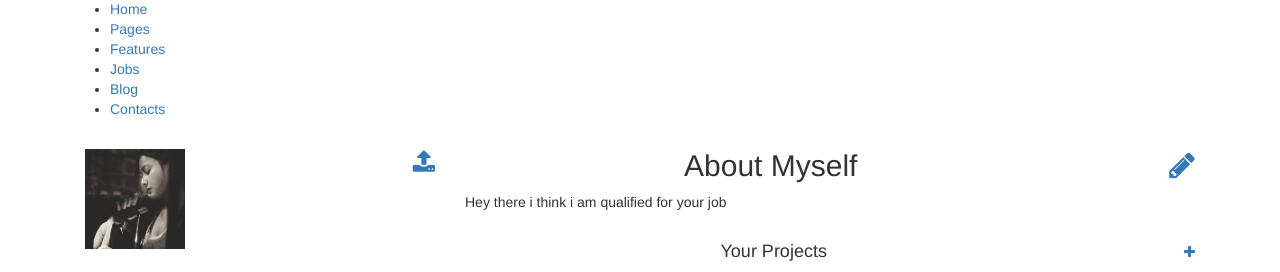
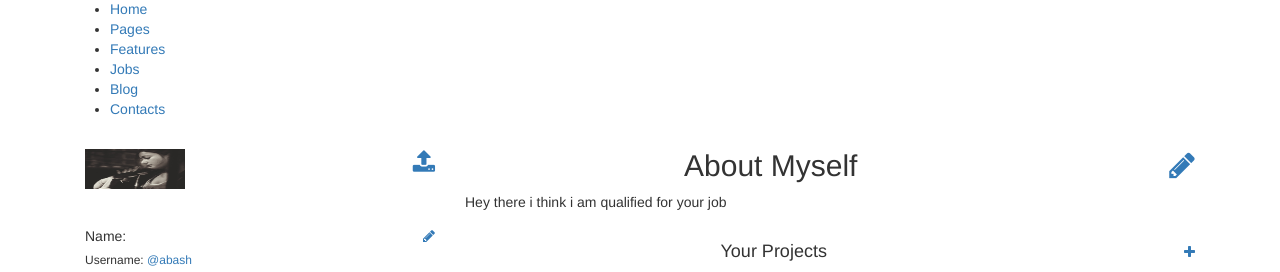
Before and after one commit to a4abash/jobportal, a Django app: page /dashboard/ in a window 1280 px wide. Shown: the part 541-813 px from the top of the page. Run offline with Django 3.2, Linux system fonts and the light colour scheme; a user stored in the database is signed in; data comes from the database, SQL or seed files in the repository; both versions use the stored data as it was after the commit; some libraries are stand-ins or nearby versions.

Commit message:
final commit

```diff
--- a/company/models.py
+++ b/company/models.py
@@ -17,6 +17,7 @@ class Company(models.Model):
     def __str__(self):
         return self.user.username
 
+
 # adds object Job to company with mentioned properties
 class Job(models.Model):
     title = models.CharField(max_length=100)
--- a/easyjob/forms.py
+++ b/easyjob/forms.py
@@ -14,7 +14,7 @@ class SignUpForm(UserCreationForm):
     username = forms.CharField(required=True,widget=forms.TextInput(
         attrs={'class': 'form-control', 'placeholder': 'Username'}))
 
-    email = forms.EmailField(required=True,widget=forms.EmailInput(
+    email = forms.EmailField(required=True, widget=forms.EmailInput(
         attrs={'class': 'form-control', 'placeholder': 'Email'}))
 
     password1 = forms.CharField(widget=forms.PasswordInput(
--- a/jobseeker/forms.py
+++ b/jobseeker/forms.py
@@ -4,6 +4,7 @@ from .models import JobSeeker, Project, Skill, Experience
 
 # Designinig the Jobseeker form
 class JobSeekerForm(forms.ModelForm):
+    full_name = forms.CharField(widget=forms.TextInput(attrs={'class': 'form-control'}))
     address = forms.CharField(widget=forms.TextInput(attrs={'class': 'form-control'}))
     profile = forms.ImageField
     experience_year = forms.CharField(widget=forms.NumberInput(attrs={'class': 'form-control'}))
--- a/jobseeker/views.py
+++ b/jobseeker/views.py
@@ -22,7 +22,7 @@ def create(request):
             context = {
                 'form': JobSeekerForm()
             }
-            return render(request,'jobseeker_create.html', context)
+            return render(request, 'jobseeker_create.html', context)
 
         else:
             form = JobSeekerForm(request.POST, request.FILES or None)
--- a/static/css/style.css
+++ b/static/css/style.css
@@ -1,5 +1,5 @@
 .profile
 {
-    height:auto;
+    height:40px;
     width:100px;
 }
--- a/templates/dashboard.html
+++ b/templates/dashboard.html
@@ -7,6 +7,7 @@
      <div class="col-md-4">
          <div class="box">
              <!--Jobseeker profile image section-->
+<!--             -->
              <h3><img src="{{MEDIA_URL}}{{jobseeker.profile.url}}" class="profile">
                  <a href="#" style="float:right;" data-toggle="modal" data-target="#edit_profile"><i class="fa fa-upload"></i> </a></h3>
           </div><br/>
@@ -123,7 +124,6 @@
     </div>
   </div>
 </div>
-
 
 
 <!-- Modal for Edit name -->
```
Also changed, not shown: db.sqlite3, easyjob/views.py (line endings or trailing spaces), media/cv/DSC100135857_BV2P17x.jpg (added), media/cv/DSC100135857_DbAjO8A.jpg (added), media/profile/Namrata_pmxatws.jpg (added), media/profile/Screenshot_from_2019-08-31_11-37-08_yZgCUpK.png (added).
